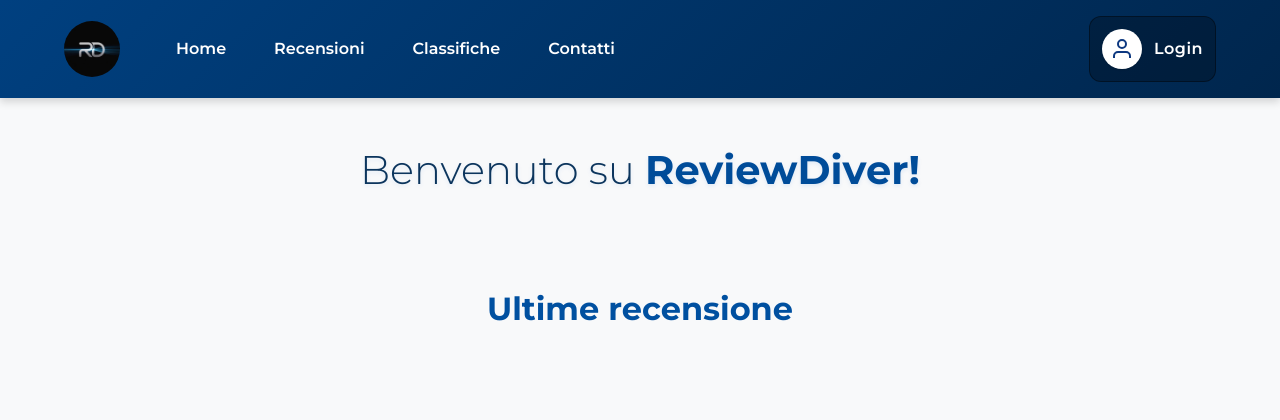
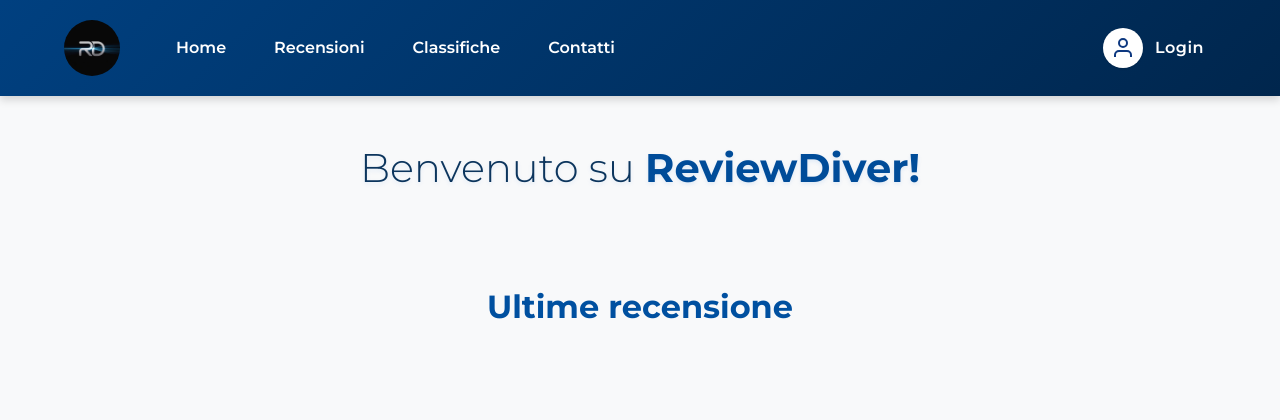
Before and after one commit to nalanshi/recensioneWeb, a PHP site: page / in a window 1280 px wide. Shown: the top 420 px of the page. Run offline with PHP 8.4, Linux system fonts and the light colour scheme; data that the repository does not hold is empty.

Commit message:
css fixed

```diff
--- a/css/style.css
+++ b/css/style.css
@@ -446,8 +446,6 @@ nav {
   color: var(--text-light);
   padding: 0.75rem;
   border-radius: 0.75rem;
-  background: rgb(0 0 0 / 25%);
-  border: 0.0625rem solid rgb(0 0 0 / 40%);
   transition: var(--transition);
   font-weight: 600;
 }
```
